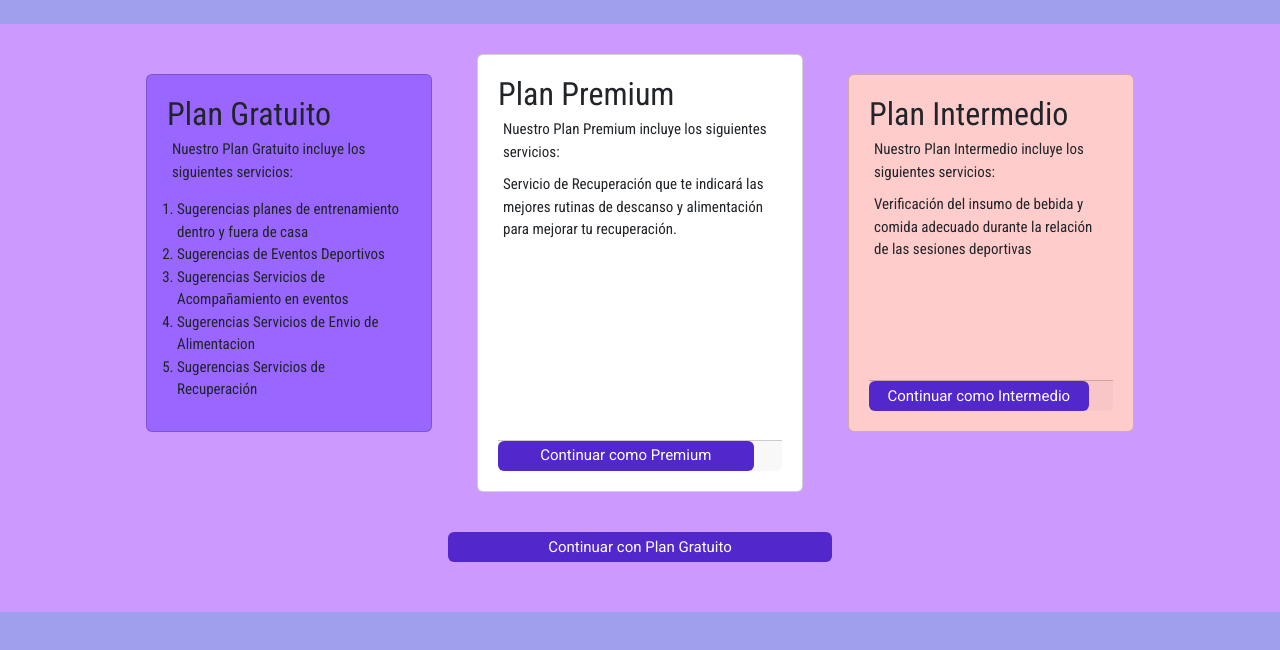
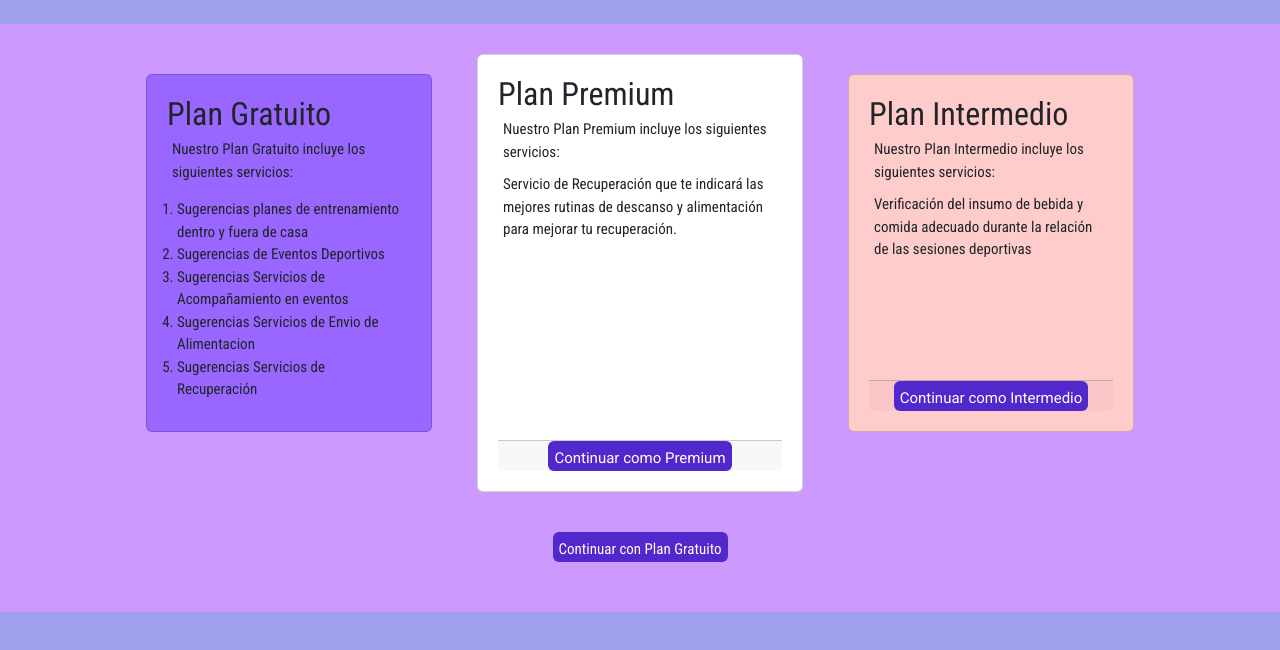
Before and after one commit to MateoBohorquezUniandes/MISW4501-2024-11-14-Proyecto-Final-Angular, an Angular app: page /planesafiliacion in a window 1280 px wide. Shown: the top 650 px of the page. Built offline with nearby package versions, Linux system fonts and the light colour scheme.

Commit message:
feat(HU008):Navegacion a Tablero de Control OK

```diff
--- a/src/app/deportista/deportista.module.ts
+++ b/src/app/deportista/deportista.module.ts
@@ -1,10 +1,12 @@
 import { NgModule } from '@angular/core';
 import { CommonModule } from '@angular/common';
 import { DeportistaComponent } from './deportista.component';
+import { RouterModule } from '@angular/router';
 
 @NgModule({
   imports: [
-    CommonModule
+    CommonModule,
+    RouterModule
   ],
   declarations: [DeportistaComponent]
 })
--- a/src/app/planesAfiliacion/planesAfiliacion.component.css
+++ b/src/app/planesAfiliacion/planesAfiliacion.component.css
@@ -55,7 +55,8 @@ p{
 
 button {
   vertical-align: bottom;
-  width: 90%;
+  width:fit-content;
+  padding: 5px;
   height: 30px;
   font-family: 'Roboto';
   font-size: 15px;
@@ -64,10 +65,21 @@ button {
 }
 
 #btn_PlanGratuito {
-  width:30%;
+  width:fit-content;
+  padding: 5px;
   margin: 50px;
+
 }
 
 #div_btn_gratuito {
   text-align: center;
 }
+
+#a_deportistalink {
+  color: white;
+  text-decoration: none; /* no underline */
+}
+
+.card-footer {
+  text-align: center;
+}
--- a/src/app/planesAfiliacion/planesAfiliacion.component.html
+++ b/src/app/planesAfiliacion/planesAfiliacion.component.html
@@ -60,8 +60,8 @@
       <button id="btn_PlanGratuito"
       type="button"
       class="btn btn-primario"
-    >
-      Continuar con Plan Gratuito
+    ><a id="a_deportistalink" href="/deportista">
+      Continuar con Plan Gratuito</a>
     </button>
     </div>
 
--- a/src/app/planesAfiliacion/planesAfiliacion.module.ts
+++ b/src/app/planesAfiliacion/planesAfiliacion.module.ts
@@ -1,10 +1,12 @@
 import { NgModule } from '@angular/core';
 import { CommonModule } from '@angular/common';
 import { PlanesAfiliacionComponent } from './planesAfiliacion.component';
+import { RouterModule } from '@angular/router';
 
 @NgModule({
   imports: [
-    CommonModule
+    CommonModule,
+    RouterModule
   ],
   declarations: [PlanesAfiliacionComponent],
   exports:[PlanesAfiliacionComponent]
```
